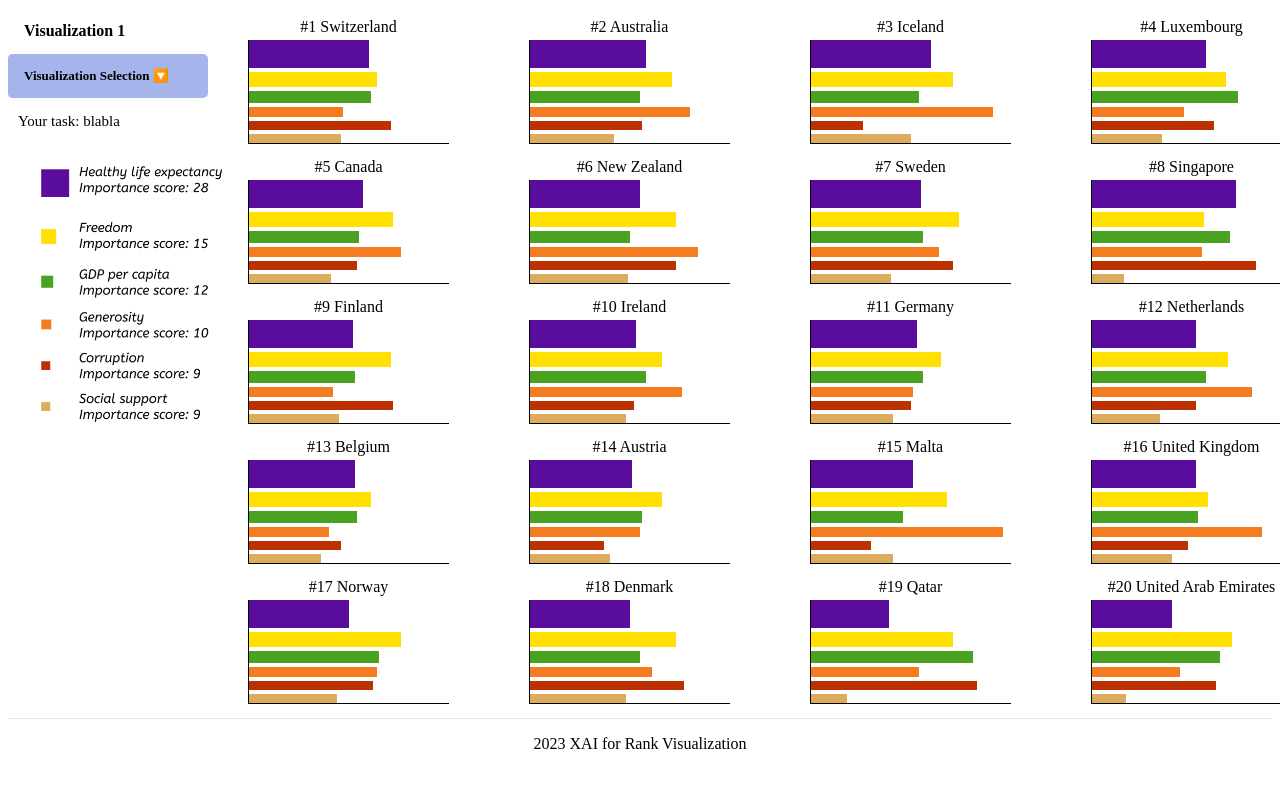
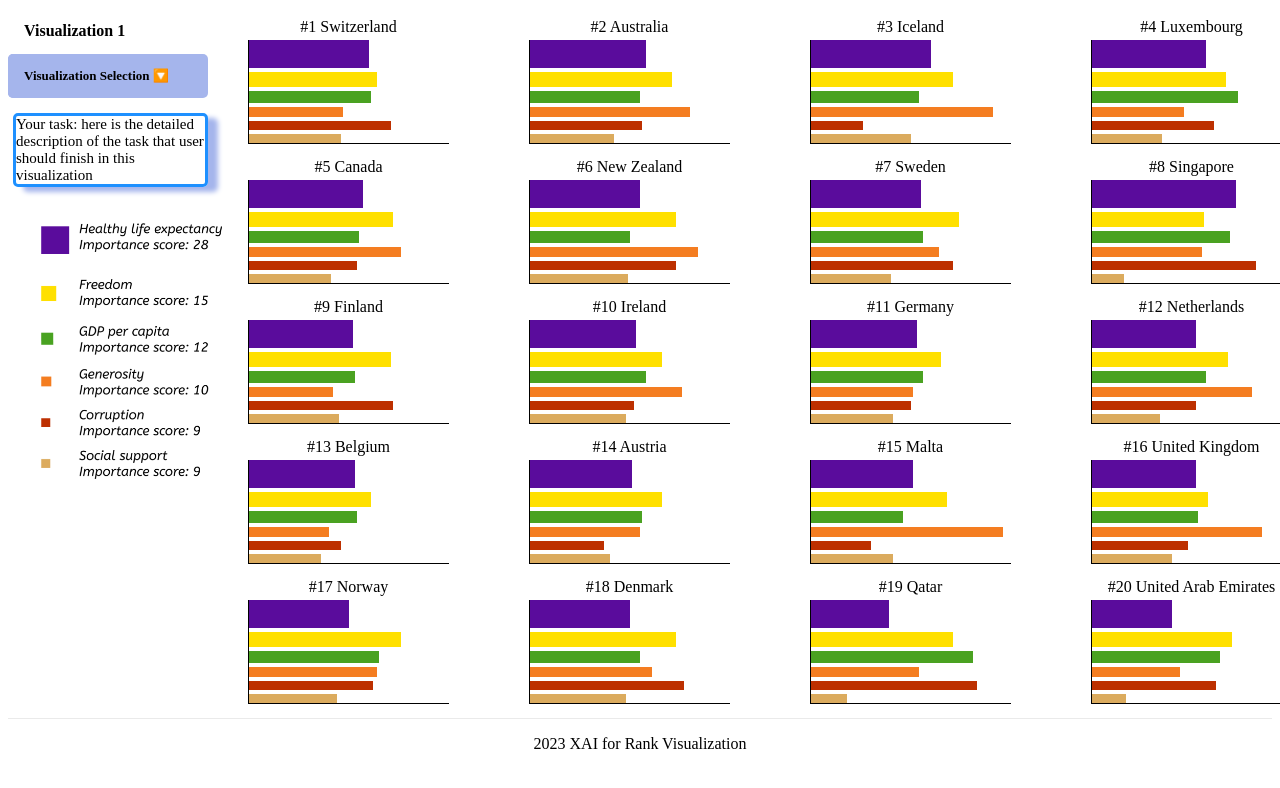
Before and after one commit to tluo3032/visualization_xai, a Next.js app: page /visualization1 in a window 1280 px wide. Shown: the top 788 px of the page. Built offline with nearby package versions, Linux system fonts and the light colour scheme.

Commit message:
Changed some css for task box

```diff
--- a/src/components/Visualization.js
+++ b/src/components/Visualization.js
@@ -33,7 +33,7 @@ export default function Visualization({sorting, hover}) {
                             : (sorting && router.query.order)
                                 ? <p className={styles.instruction}>This is the result sorted by {router.query.order}</p>
                                 : null}
-                    <p className={styles.task}>Your task: blabla</p>
+                    <p className={styles.task}>Your task: here is the detailed description of the task that user should finish in this visualization</p>
                     <Image src={chart}
                            className={styles.label}
                            alt={"label"}/>
--- a/src/components/visualization.module.css
+++ b/src/components/visualization.module.css
@@ -71,12 +71,15 @@
 }
 
 .instruction {
-  margin-left: 10px;
+  margin-left: 5px;
   font-size: 15px;
   font-weight: bold;
 }
 
 .task {
-  margin-left: 10px;
+  margin-left: 5px;
   font-size: 15px;
+  border-radius: 5px;
+  border: dodgerblue solid 3px;
+  box-shadow: 10px 5px 5px #a5b5ec;
 }
```
